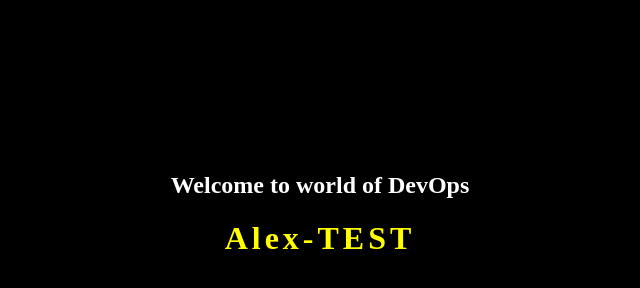
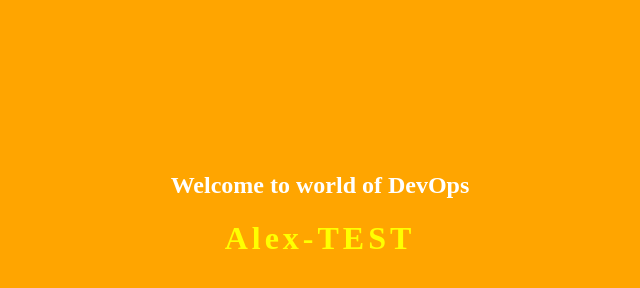
Before and after one commit to KonovalovAlexey/Jenkins, a plain HTML site: page index.html in a window 1280 px wide. Shown: the whole page, without its empty margins (320-960 px from the left). Drawn offline with Linux system fonts and the light colour scheme.

Commit message:
Color Orange

```diff
--- a/index.html
+++ b/index.html
@@ -16,7 +16,7 @@ function Elastic()
 setTimeout('Elastic()',100)
 }
 </script>
-<body bgcolor="black"  onload=Elastic()>
+<body bgcolor="orange"  onload=Elastic()>
 <CENTER>
 <br><br><br><br>
 <br><br><br><br>
```
